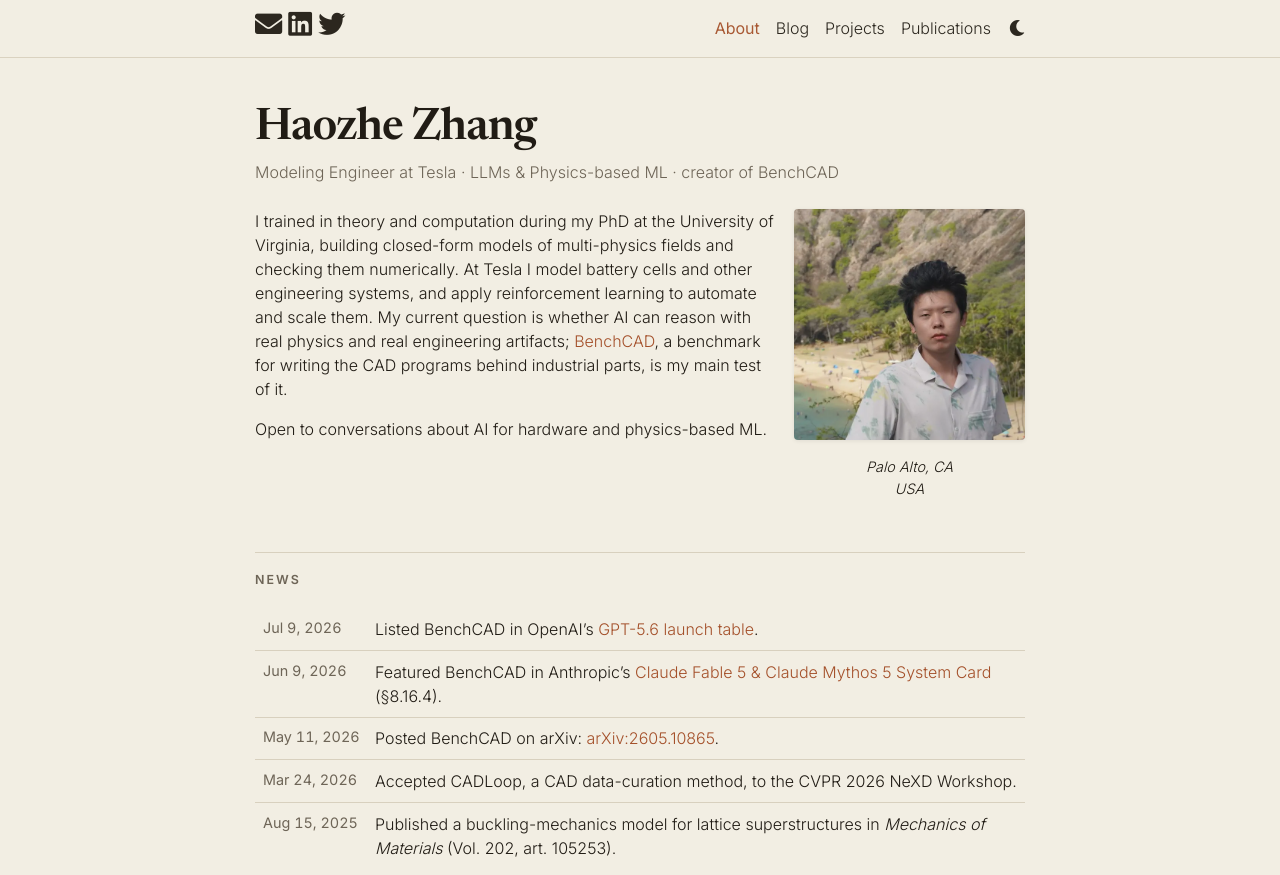
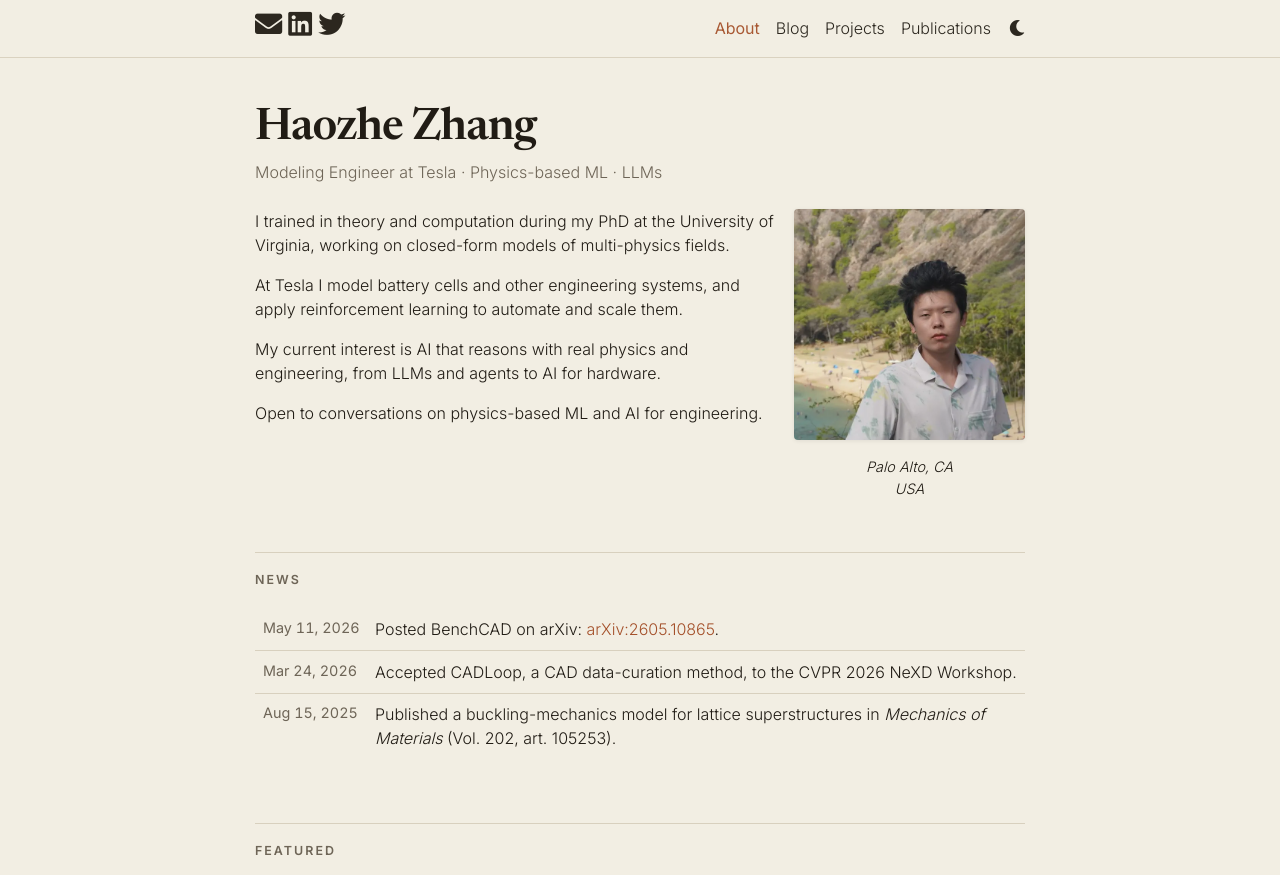
Before and after one commit to HaozheZhang6/HaozheZhang6.github.io, a Jekyll site: the page built from _pages/about.md, in a window 1280 px wide and 1254 px high, cut to the strip 0-875 px from the top of the window. Built offline with Jekyll 4.4.1, drawn with Linux system fonts in a browser that asks for light colours; a style sheet for code colours, icons or effects is not loaded.

Commit message:
Homepage: drop BenchCAD from subtitle and bio, keep three news items

```diff
--- a/_pages/about.md
+++ b/_pages/about.md
@@ -2,7 +2,7 @@
 layout: about
 title: about
 permalink: /
-subtitle: Modeling Engineer at Tesla · LLMs & Physics-based ML · creator of BenchCAD
+subtitle: Modeling Engineer at Tesla · Physics-based ML · LLMs
 
 profile:
   align: right
@@ -16,6 +16,10 @@ selected_papers: true # includes a list of papers marked as "selected={true}"
 social: true  # includes social icons at the bottom of the page
 ---
 
-I trained in theory and computation during my PhD at the University of Virginia, building closed-form models of multi-physics fields and checking them numerically. At Tesla I model battery cells and other engineering systems, and apply reinforcement learning to automate and scale them. My current question is whether AI can reason with real physics and real engineering artifacts; [BenchCAD](/projects/1_project/), a benchmark for writing the CAD programs behind industrial parts, is my main test of it.
+I trained in theory and computation during my PhD at the University of Virginia, working on closed-form models of multi-physics fields.
 
-Open to conversations about AI for hardware and physics-based ML.
+At Tesla I model battery cells and other engineering systems, and apply reinforcement learning to automate and scale them.
+
+My current interest is AI that reasons with real physics and engineering, from LLMs and agents to AI for hardware.
+
+Open to conversations on physics-based ML and AI for engineering.
```
Also changed, not shown: _news/announcement_14.md (deleted, +0 -6 lines), _news/announcement_16.md (deleted, +0 -6 lines).
